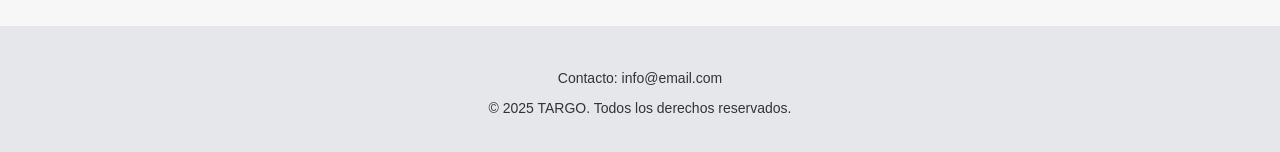
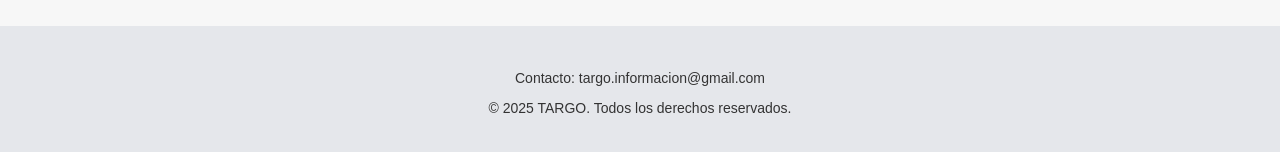
Before and after one commit to targoinformacion-ui/Targo, a plain HTML site: page index.html in a window 1280 px wide. Shown: the part 1306-1458 px from the top of the page. Drawn offline with Linux system fonts and the light colour scheme.

Commit message:
Update index.html
Se actualizó el correo en el footer

```diff
--- a/index.html
+++ b/index.html
@@ -105,7 +105,7 @@
 </section>
 
 <footer>
-  <p>Contacto: info@email.com</p>
+  <p>Contacto: targo.informacion@gmail.com</p>
   <p>&copy; 2025 TARGO. Todos los derechos reservados.</p>
 </footer>
 
```
